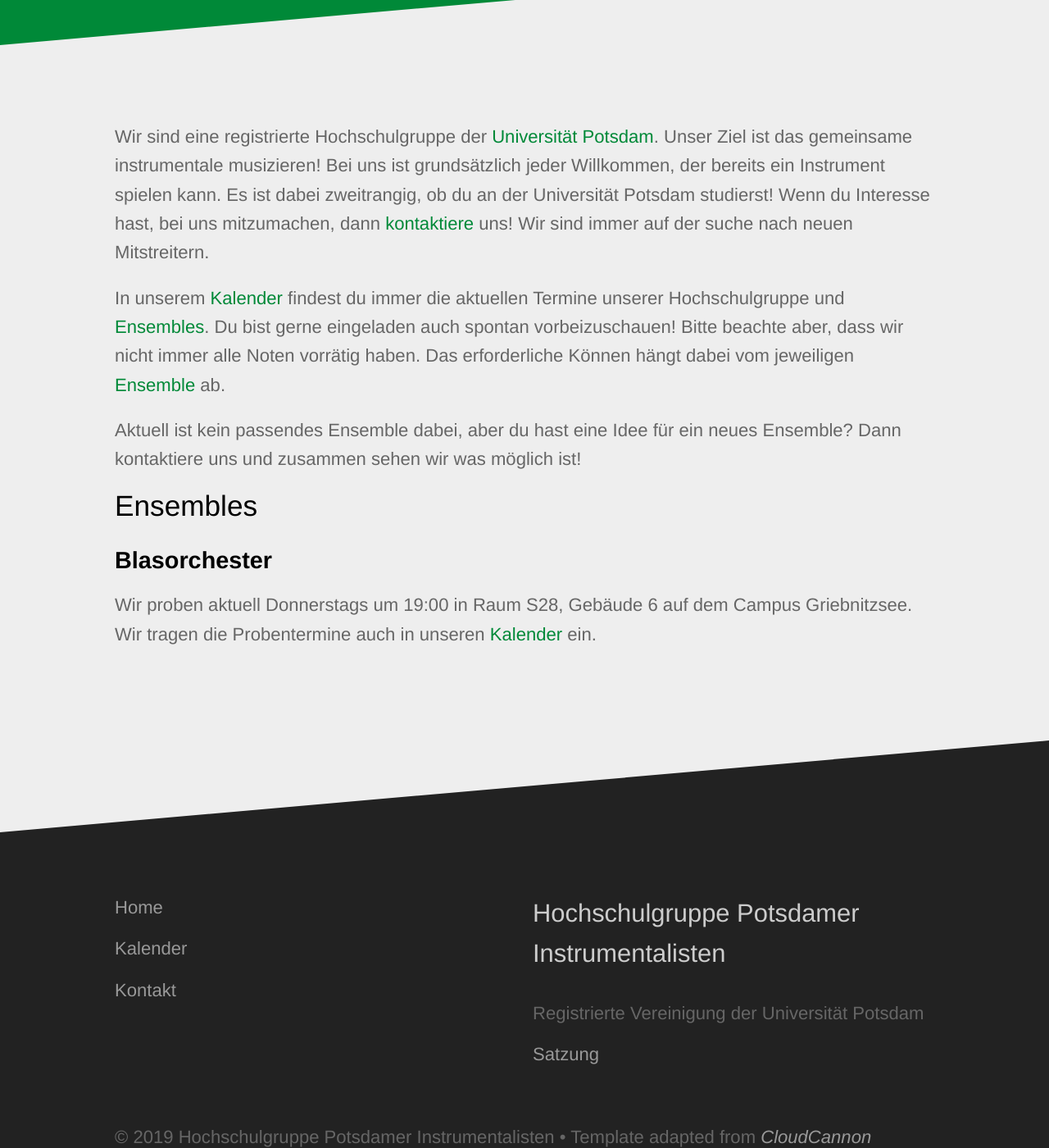
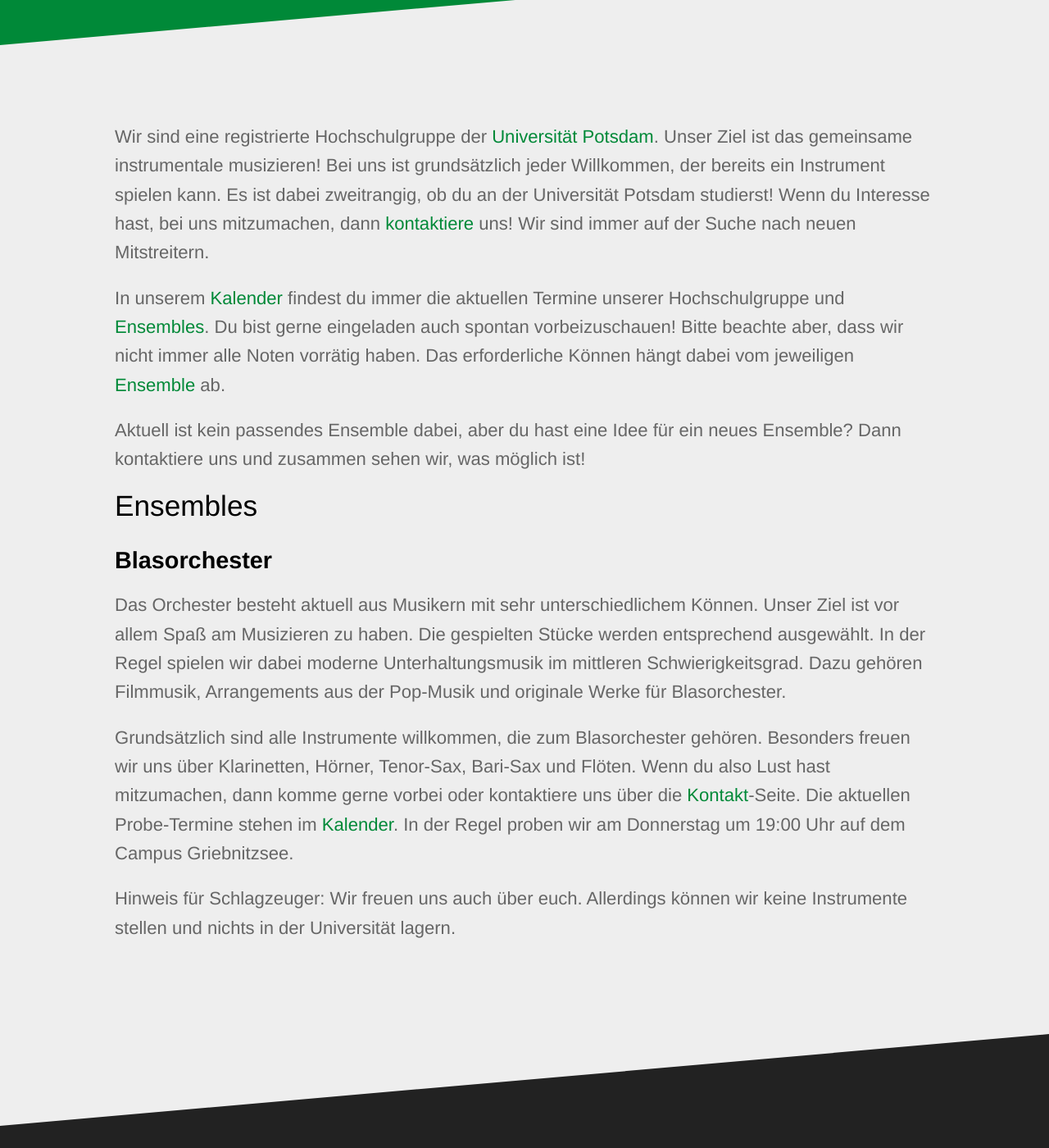
Before and after one commit to potsdamer-instrumentalisten/potsdamer-instrumentalisten.github.io, a Jekyll site: the page built from index.md, in a window 1280 px wide and 1400 px high, scrolled down 573 px. Shown: the whole window at 82% size. Built offline with Jekyll 4.4.1, drawn with Linux system fonts in a browser that asks for light colours.

Commit message:
blasorchester Beschreibung

```diff
--- a/index.md
+++ b/index.md
@@ -8,7 +8,7 @@ Unser Ziel ist das gemeinsame instrumentale musizieren!
 Bei uns ist grundsätzlich jeder Willkommen, der bereits ein Instrument spielen kann.
 Es ist dabei zweitrangig, ob du an der Universität Potsdam studierst!
 Wenn du Interesse hast, bei uns mitzumachen, dann [kontaktiere](/kontakt) uns!
-Wir sind immer auf der suche nach neuen Mitstreitern.
+Wir sind immer auf der Suche nach neuen Mitstreitern.
 
 In unserem [Kalender](/kalender) findest du immer die aktuellen Termine unserer Hochschulgruppe und [Ensembles](#ensembles).
 Du bist gerne eingeladen auch spontan vorbeizuschauen!
@@ -16,10 +16,23 @@ Bitte beachte aber, dass wir nicht immer alle Noten vorrätig haben.
 Das erforderliche Können hängt dabei vom jeweiligen [Ensemble](#ensembles) ab.
 
 Aktuell ist kein passendes Ensemble dabei, aber du hast eine Idee für ein neues Ensemble?
-Dann kontaktiere uns und zusammen sehen wir was möglich ist!
-
+Dann kontaktiere uns und zusammen sehen wir, was möglich ist!
 
 ## Ensembles
 
 ### Blasorchester
-Wir proben aktuell Donnerstags um 19:00 in Raum S28, Gebäude 6 auf dem Campus Griebnitzsee. Wir tragen die Probentermine auch in unseren [Kalender](/kalender) ein.
+
+Das Orchester besteht aktuell aus Musikern mit sehr unterschiedlichem Können.
+Unser Ziel ist vor allem Spaß am Musizieren zu haben.
+Die gespielten Stücke werden entsprechend ausgewählt.
+In der Regel spielen wir dabei moderne Unterhaltungsmusik im mittleren Schwierigkeitsgrad.
+Dazu gehören Filmmusik, Arrangements aus der Pop-Musik und originale Werke für Blasorchester.
+
+Grundsätzlich sind alle Instrumente willkommen, die zum Blasorchester gehören.
+Besonders freuen wir uns über Klarinetten, Hörner, Tenor-Sax, Bari-Sax und Flöten.
+Wenn du also Lust hast mitzumachen, dann komme gerne vorbei oder kontaktiere uns über die [Kontakt](/kontakt)-Seite.
+Die aktuellen Probe-Termine stehen im [Kalender](/kalender).
+In der Regel proben wir am Donnerstag um 19:00 Uhr auf dem Campus Griebnitzsee.
+
+Hinweis für Schlagzeuger: Wir freuen uns auch über euch.
+Allerdings können wir keine Instrumente stellen und nichts in der Universität lagern.
```
